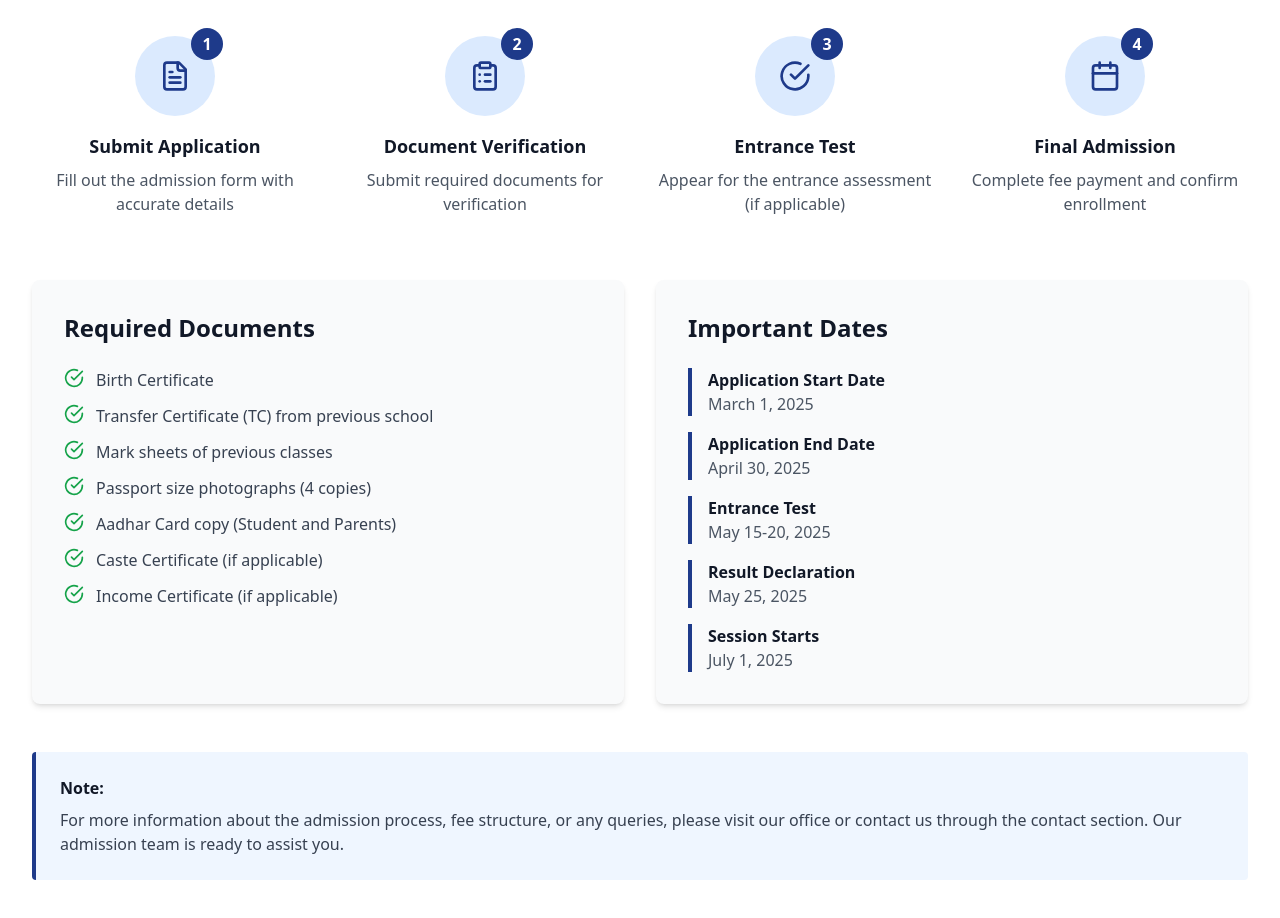
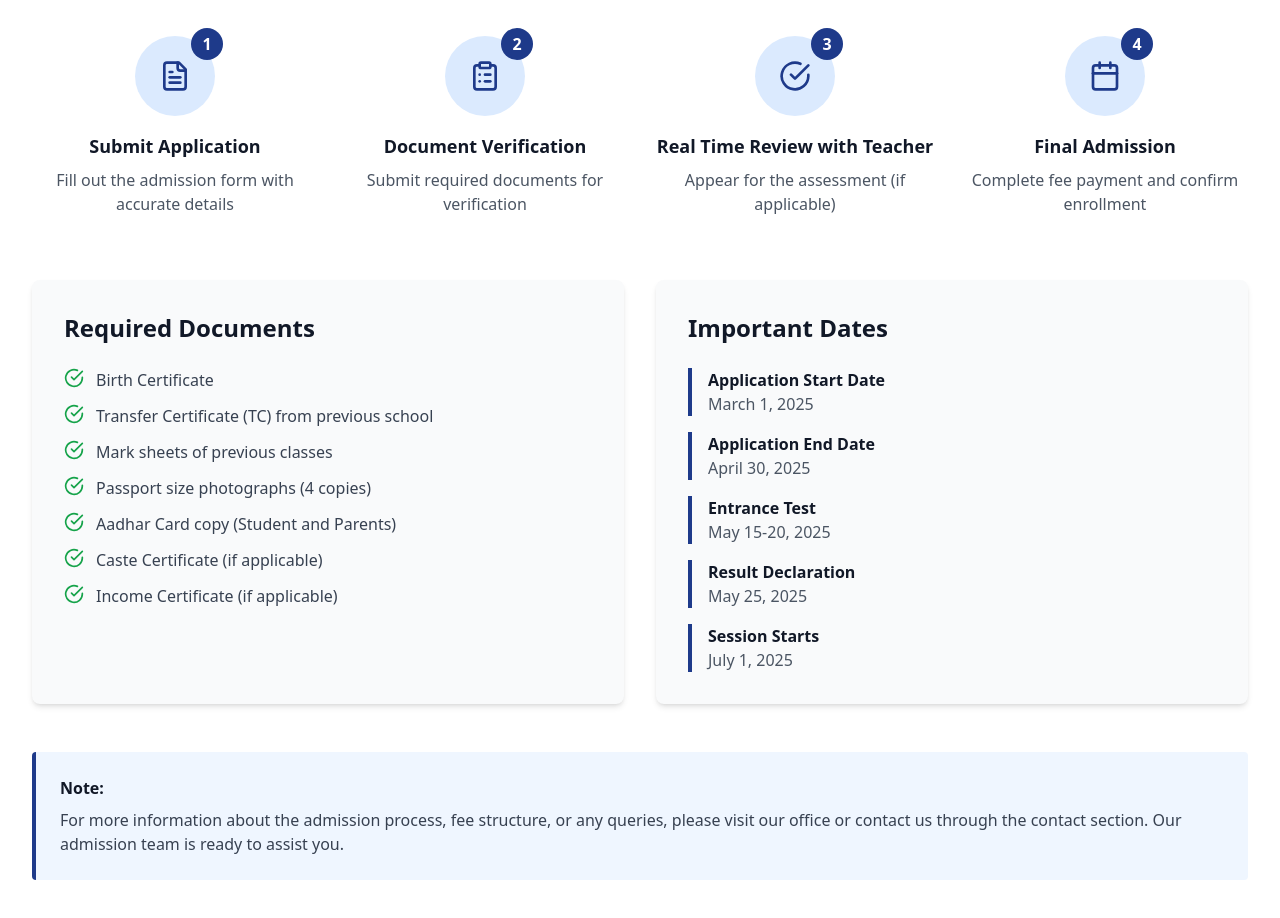
Before and after one commit to Hritiksonkar/School-website, a React (Vite) app: page /admission in a window 1280 px wide. Shown: the part 940-1858 px from the top of the page. Built offline with nearby package versions, Linux system fonts and the light colour scheme.

Commit message:
information update

```diff
--- a/src/components/Admission.tsx
+++ b/src/components/Admission.tsx
@@ -14,8 +14,8 @@ export default function Admission({ topImage }: { topImage?: string }) {
     },
     {
       icon: CheckCircle,
-      title: 'Entrance Test',
-      description: 'Appear for the entrance assessment (if applicable)',
+      title: 'Real Time Review with Teacher',
+      description: 'Appear for the  assessment (if applicable)',
     },
     {
       icon: Calendar,
```
